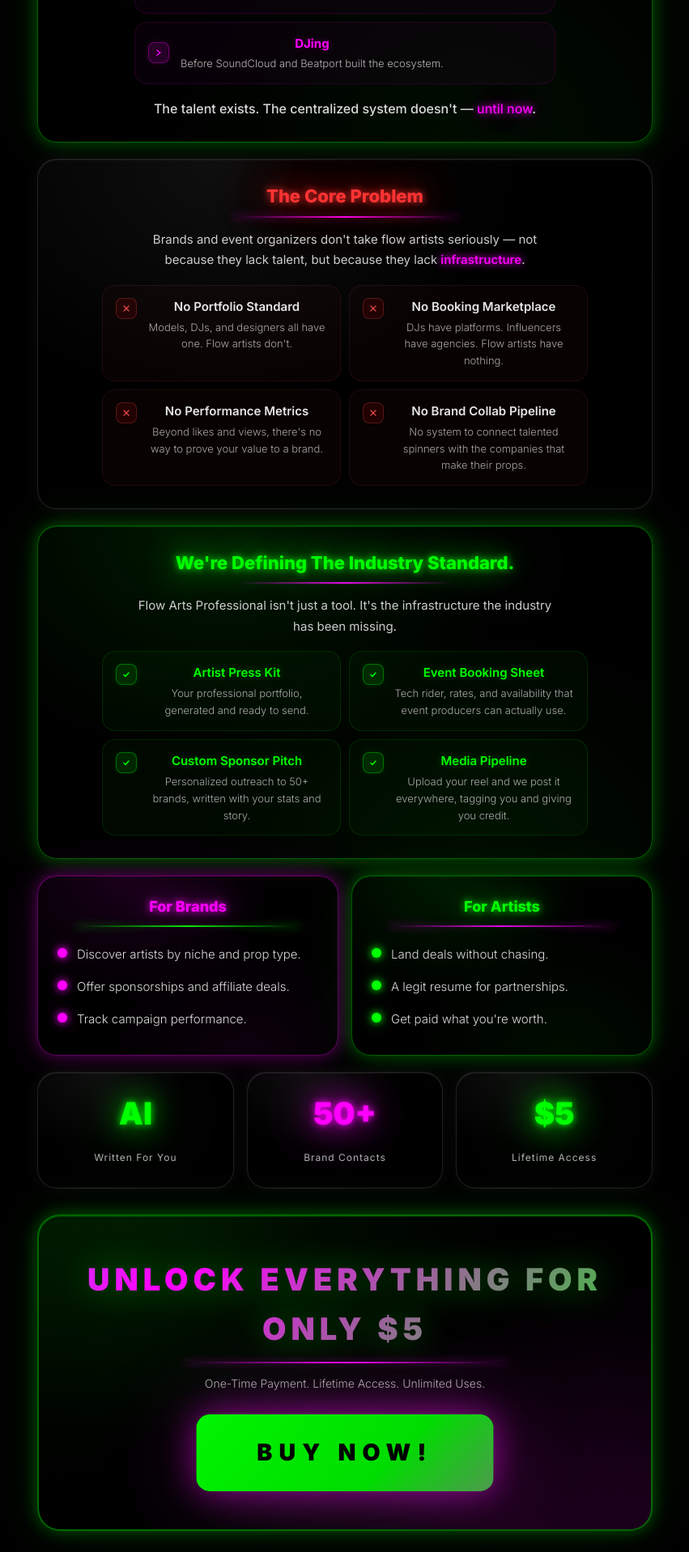
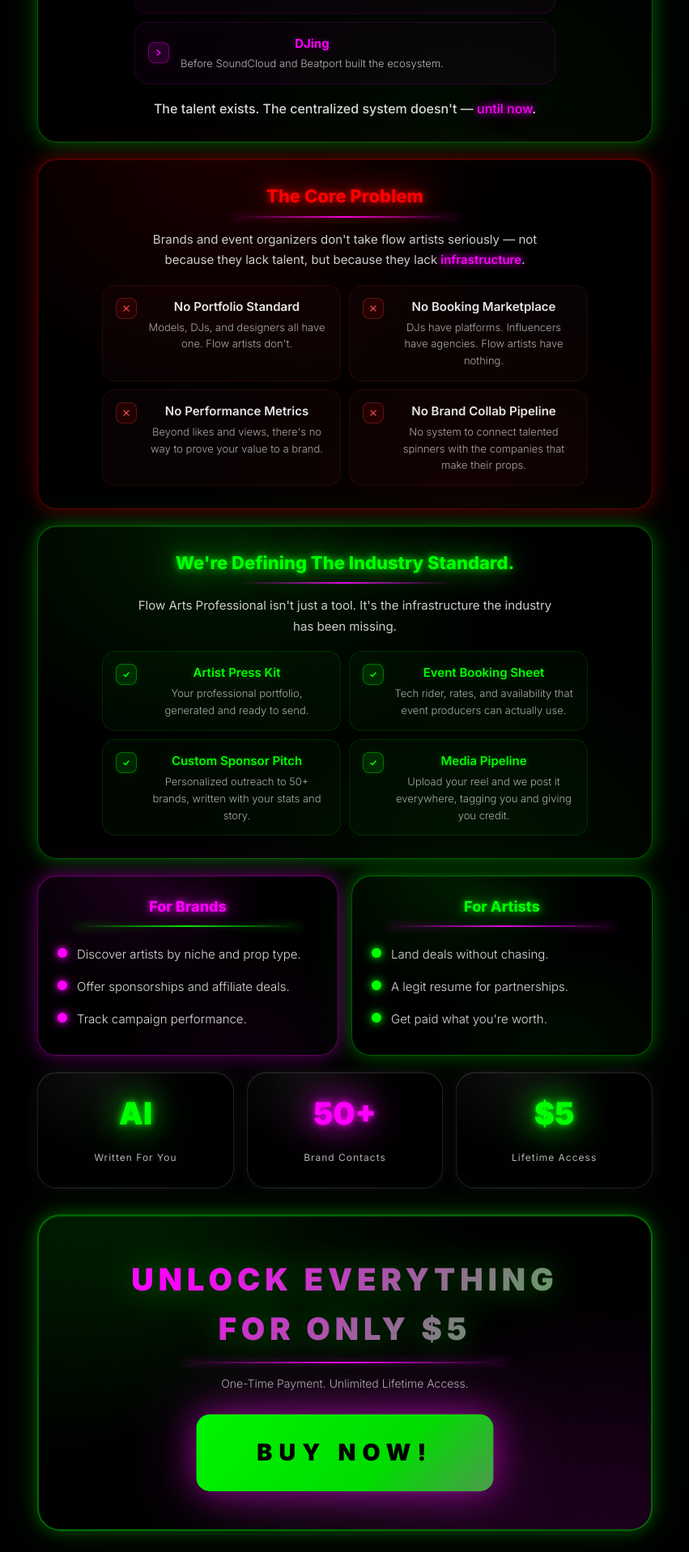
Before and after one commit to vitae/cash, a Next.js app: page / in a window 1280 px wide. Shown: the part 1251-3168 px from the top of the page at 81% size, without its empty margins (214-1065 px from the left). Built offline with nearby package versions, Linux system fonts and the light colour scheme; no server answers.

Commit message:
fix: UNLOCK EVERYTHING / FOR ONLY $5 on separate lines, Core Problem section pure red

```diff
--- a/src/app/page.tsx
+++ b/src/app/page.tsx
@@ -374,16 +374,16 @@ export default function Home() {
 
         {/* ── Core Problem ── */}
         <RevealSection delay={0.05}>
-          <Section style={{ marginBottom: 20 }}>
+          <Section variant="red" style={{ marginBottom: 20 }}>
             <div style={{ textAlign: "center", marginBottom: 6 }}>
               <div style={{
-                fontSize: "clamp(16px, 4vw, 22px)", fontWeight: 800, color: "#FF3333",
-                textShadow: "0 0 10px #FF3333, 0 0 40px #FF3333, 0 0 80px rgba(255,51,51,0.5)",
+                fontSize: "clamp(16px, 4vw, 22px)", fontWeight: 800, color: "#FF0000",
+                textShadow: "0 0 10px #FF0000, 0 0 40px #FF0000, 0 0 80px rgba(255,0,0,0.5)",
               }}>
                 The Core Problem
               </div>
             </div>
-            <GradientLine color="magenta" />
+            <GradientLine color="red" />
             <p style={{
               textAlign: "center", marginBottom: 18,
               fontSize: "clamp(12px, 3vw, 15px)", color: "rgba(255,255,255,0.8)",
@@ -512,7 +512,7 @@ export default function Home() {
               filter: "drop-shadow(0 0 20px rgba(0,255,0,0.4))",
               position: "relative" as const,
             }}>
-              {hasAccess ? "Your Generators Are Ready" : "Unlock Everything For Only $5"}
+              {hasAccess ? "Your Generators Are Ready" : (<>UNLOCK EVERYTHING<br />FOR ONLY $5</>)}
             </div>
             <div style={{
               width: "100%", maxWidth: 400, height: 2,
@@ -524,7 +524,7 @@ export default function Home() {
               fontSize: "clamp(12px, 2.8vw, 14px)", color: "rgba(255,255,255,0.7)",
               fontWeight: 300, marginBottom: 28,
             }}>
-              {hasAccess ? "You have lifetime access. Open your generators anytime." : "One-Time Payment. Lifetime Access. Unlimited Uses."}
+              {hasAccess ? "You have lifetime access. Open your generators anytime." : "One-Time Payment. Unlimited Lifetime Access."}
             </div>
             <button
               onClick={hasAccess ? goToGenerators : handleBuyNow}
@@ -608,9 +608,9 @@ function RevealSection({ children, delay = 0 }: { children: React.ReactNode; del
 }
 
 // ── Section card with animated gradient border ──
-function Section({ children, variant, style }: { children: React.ReactNode; variant?: "green" | "magenta"; style?: React.CSSProperties }) {
-  const borderColor = variant === "green" ? "#00FF00" : variant === "magenta" ? "#FF00FF" : "rgba(255,255,255,0.15)";
-  const glowRgb = variant === "green" ? "0,255,0" : variant === "magenta" ? "255,0,255" : "255,255,255";
+function Section({ children, variant, style }: { children: React.ReactNode; variant?: "green" | "magenta" | "red"; style?: React.CSSProperties }) {
+  const borderColor = variant === "green" ? "#00FF00" : variant === "magenta" ? "#FF00FF" : variant === "red" ? "#FF0000" : "rgba(255,255,255,0.15)";
+  const glowRgb = variant === "green" ? "0,255,0" : variant === "magenta" ? "255,0,255" : variant === "red" ? "255,0,0" : "255,255,255";
 
   const base: React.CSSProperties = {
     padding: "clamp(20px, 5vw, 28px)",
@@ -634,6 +634,12 @@ function Section({ children, variant, style }: { children: React.ReactNode; vari
       background: "radial-gradient(ellipse at 30% 0%, rgba(255,0,255,0.1) 0%, transparent 50%), radial-gradient(ellipse at 70% 100%, rgba(255,0,255,0.05) 0%, transparent 50%), rgba(0,0,0,0.5)",
       border: "1px solid rgba(255,0,255,0.35)",
       boxShadow: "0 0 20px rgba(255,0,255,0.3), 0 0 60px rgba(255,0,255,0.1), inset 0 1px 0 rgba(255,0,255,0.2)",
+    });
+  } else if (variant === "red") {
+    Object.assign(base, {
+      background: "radial-gradient(ellipse at 30% 0%, rgba(255,0,0,0.1) 0%, transparent 50%), radial-gradient(ellipse at 70% 100%, rgba(255,0,0,0.05) 0%, transparent 50%), rgba(0,0,0,0.5)",
+      border: "1px solid rgba(255,0,0,0.35)",
+      boxShadow: "0 0 20px rgba(255,0,0,0.3), 0 0 60px rgba(255,0,0,0.1), inset 0 1px 0 rgba(255,0,0,0.2)",
     });
   } else {
     Object.assign(base, {
```
